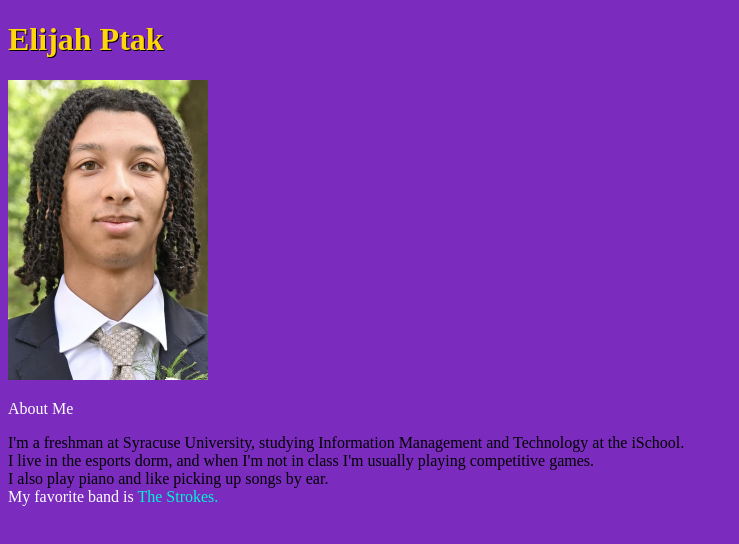
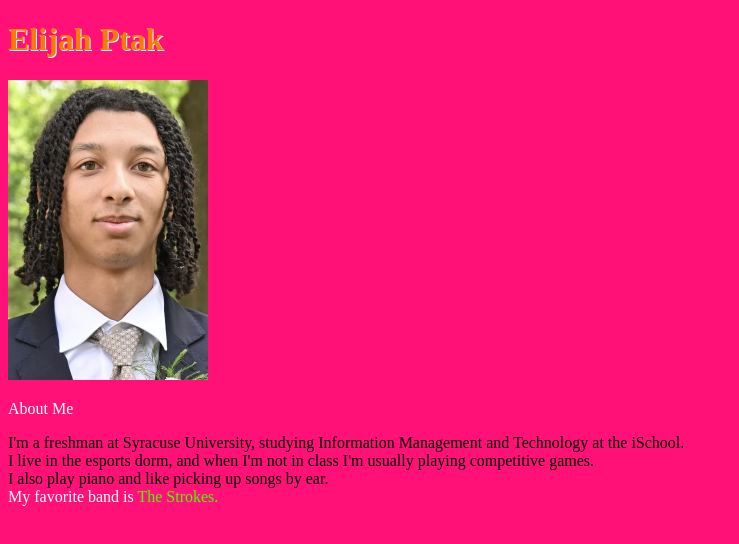
Before and after one commit to elptak/testlab, a plain HTML site: page index.html in a window 1280 px wide. Shown: the whole page, without its empty margins (0-739 px from the left). Drawn offline with Linux system fonts and the light colour scheme.

Commit message:
Add files via upload

```diff
--- a/design.css
+++ b/design.css
@@ -1,13 +1,13 @@
 body {
- background: #7b2cbf;
+ background: #ff1177;
 }
 h1 {
- color: #ffd60a;
- text-shadow: 1px 1px #000000;
+ color: #f37d08;
+ text-shadow: 1px 1px #ffffff;
 }
 .about {
  color: #ffffff;
 }
 .music {
- color: #00f5d4;
+ color: #48ff00;
 }
```
